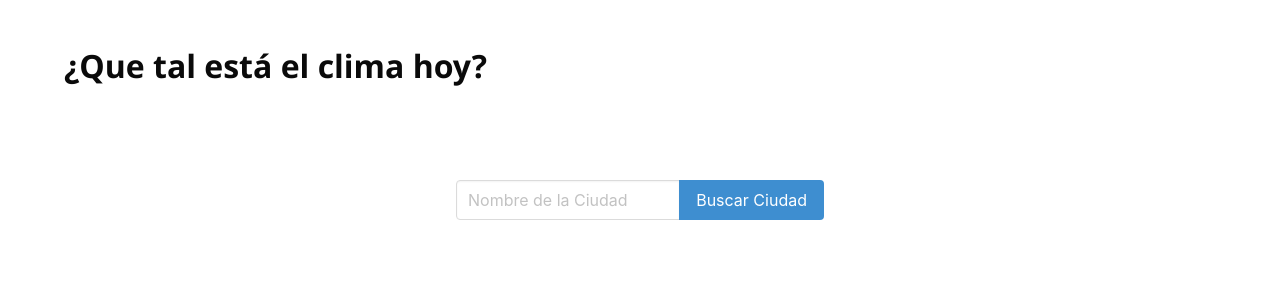
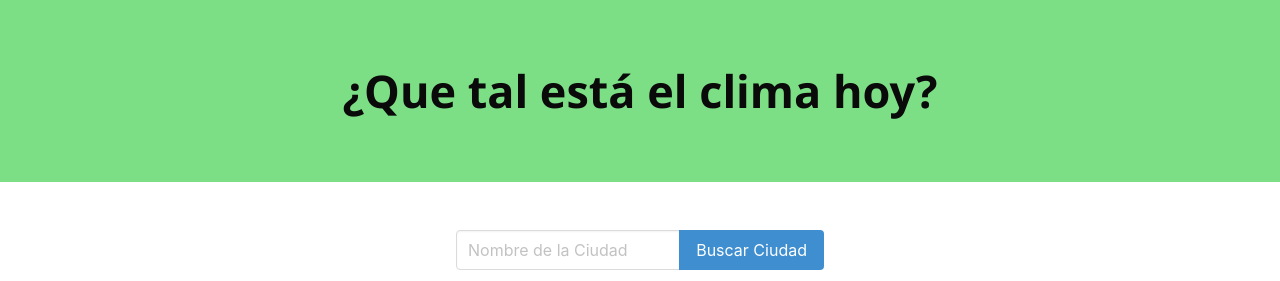
Before and after one commit to robertocml/Django-Clima-Web-App, a Django app: page / in a window 1280 px wide. Shown: the top 281 px of the page. Run offline with Django 3.2, Linux system fonts and the light colour scheme; data that the repository does not hold is empty; some libraries are stand-ins or nearby versions.

Commit message:
minimal changes

```diff
--- a/El_Clima/Clima/templates/Clima/Clima.html
+++ b/El_Clima/Clima/templates/Clima/Clima.html
@@ -10,9 +10,33 @@
     <link rel="stylesheet" href="https://cdnjs.cloudflare.com/ajax/libs/bulma/0.6.2/css/bulma.css" />
 </head>
 
+<style>
+    /* Style the body */
+    body {
+      font-family: Arial;
+      margin: 0;
+    }
+
+    /* Header/Logo Title */
+    #header {
+      padding: 30px;
+      text-align: center;
+      background: #7ddf85;
+      color: white;
+      font-size: 30px;
+    }
+
+
+    .title {
+
+        font-family: "Helvetica Neue", Helvetica, Arial, sans-serif; font-size: 45px; font-style: normal; font-variant: normal; font-weight: 700; line-height: 26.4px; } h3 { font-family: "Helvetica Neue", Helvetica, Arial, sans-serif; font-size: 14px; font-style: normal; font-variant: normal; font-weight: 700; line-height: 15.4px; } p { font-family: "Helvetica Neue", Helvetica, Arial, sans-serif; font-size: 14px; font-style: normal; font-variant: normal; font-weight: 400; line-height: 20px; } blockquote { font-family: "Helvetica Neue", Helvetica, Arial, sans-serif; font-size: 21px; font-style: normal; font-variant: normal; font-weight: 400; line-height: 30px; } pre { font-family: "Helvetica Neue", Helvetica, Arial, sans-serif; font-size: 13px; font-style: normal; font-variant: normal; font-weight: 400; line-height: 18.5714px;
+    }
+    </style>
+
+
 <body>
 
-    <section class="hero is-white">
+    <section class="hero is-white" id="header">
         <div class="hero-body">
             <div class="container">
                 <h1 class="title" style="font-family: 'Segoe UI', Tahoma, Geneva, Verdana, sans-serif">
@@ -55,7 +79,7 @@
                             <div class="media-content">
                                 <div class="content">
                                     <p>
-                                        <span class="title">{{ city_weather.city }}</span>
+                                        <span class="titleCity">{{ city_weather.city }}</span>
                                         <br>
                                         <span class="subtitle">{{ city_weather.temperature }} ℃</span>
                                         <br> {{ city_weather.description }}
@@ -68,8 +92,8 @@
             </div>
         </div>
     </section>
-    <footer class="footer">
-    </footer>
+
 </body>
 
+
 </html>
--- a/El_Clima/Clima/views.py
+++ b/El_Clima/Clima/views.py
@@ -3,7 +3,7 @@ from django.shortcuts import render
 
 def index(request):
     url = 'http://api.openweathermap.org/data/2.5/weather?q={}&units=metrics&lang=es&APPID=076e9519efb070c5ddf4e3b5a1e3d6ba'
-    city = 'Saltillo,Mx'
+    city = 'Monterrey,Mx'
 
     r = requests.get(url.format(city)).json()
 
```
